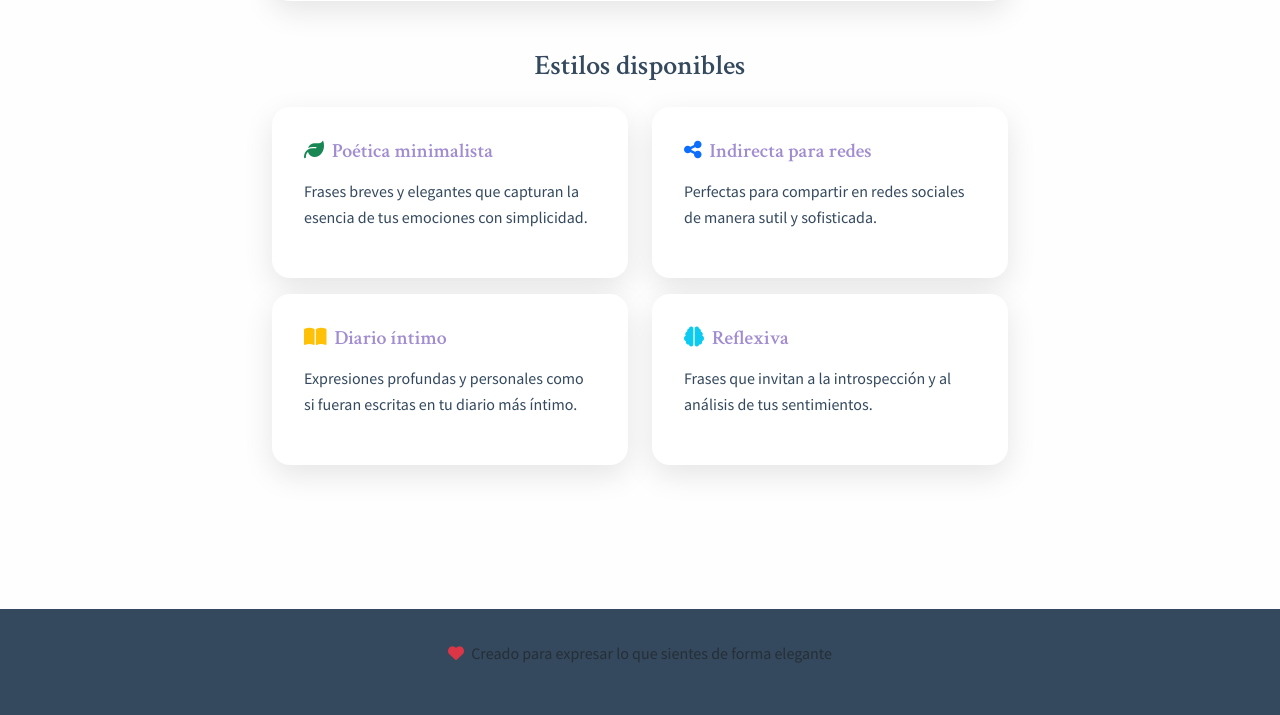
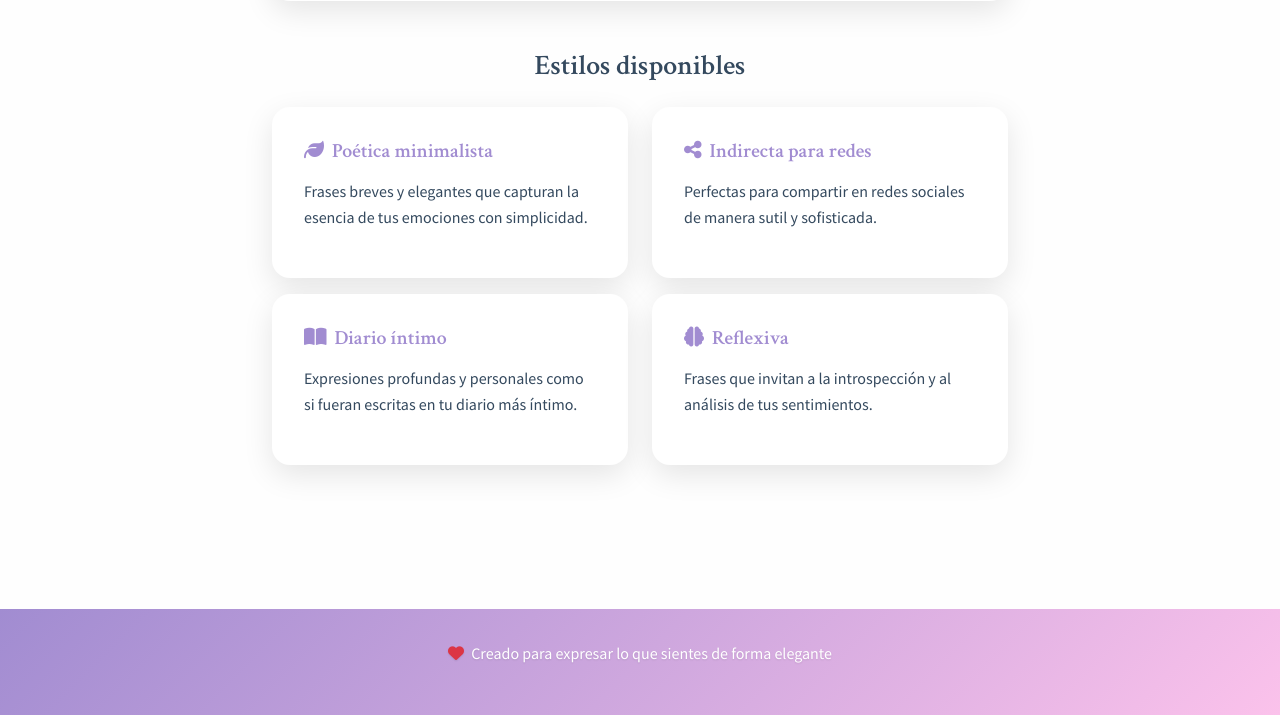
Before and after one commit to niamhcai17/emotional-echo, a Flask app: template templates/index.html in a window 1280 px wide. Shown: the part 746-1461 px from the top of the page. Run offline with Flask 3, Linux system fonts and the light colour scheme; the template is opened without the code that fills it, so the values that code supplies are empty; parts of the project's set-up code (start-up, migrations or seed data) failed here and were passed over; some libraries are stand-ins or nearby versions.

Commit message:
feat(ui): update favicon, refine footer and icons

```diff
--- a/static/css/style.css
+++ b/static/css/style.css
@@ -369,10 +369,16 @@ h1, h2, h3, h4, h5, h6 {
 
 /* Footer */
 .footer {
-    background: var(--text-primary);
+    background: var(--bg-gradient);
     color: white;
     padding: 2rem 0;
     margin-top: 4rem;
+}
+
+.footer p {
+    color: white;
+    font-weight: 500;
+    text-shadow: 0 1px 2px rgba(0,0,0,0.1);
 }
 
 /* Animations */
--- a/templates/base.html
+++ b/templates/base.html
@@ -5,6 +5,7 @@
     <meta charset="UTF-8">
     <meta name="viewport" content="width=device-width, initial-scale=1.0">
     <title>{% block title %}Entrelíneas{% endblock %}</title>
+    <link rel="icon" type="image/png" href="{{ url_for('static', filename='favicon.png') }}">
 
     <!-- Bootstrap CSS -->
     <link href="https://cdn.jsdelivr.net/npm/bootstrap@5.3.0/dist/css/bootstrap.min.css" rel="stylesheet">
@@ -101,7 +102,7 @@
     <!-- Footer -->
     <footer class="footer mt-5">
         <div class="container text-center">
-            <p class="text-muted">
+            <p>
                 <i class="fas fa-heart text-danger me-1"></i>
                 Creado para expresar lo que sientes de forma elegante
             </p>
--- a/templates/index.html
+++ b/templates/index.html
@@ -86,25 +86,25 @@
                 <div class="row">
                     <div class="col-md-6 mb-3">
                         <div class="style-card">
-                            <h5><i class="fas fa-leaf text-success me-2"></i>Poética minimalista</h5>
+                            <h5><i class="fas fa-leaf me-2"></i>Poética minimalista</h5>
                             <p>Frases breves y elegantes que capturan la esencia de tus emociones con simplicidad.</p>
                         </div>
                     </div>
                     <div class="col-md-6 mb-3">
                         <div class="style-card">
-                            <h5><i class="fas fa-share-alt text-primary me-2"></i>Indirecta para redes</h5>
+                            <h5><i class="fas fa-share-alt me-2"></i>Indirecta para redes</h5>
                             <p>Perfectas para compartir en redes sociales de manera sutil y sofisticada.</p>
                         </div>
                     </div>
                     <div class="col-md-6 mb-3">
                         <div class="style-card">
-                            <h5><i class="fas fa-book-open text-warning me-2"></i>Diario íntimo</h5>
+                            <h5><i class="fas fa-book-open me-2"></i>Diario íntimo</h5>
                             <p>Expresiones profundas y personales como si fueran escritas en tu diario más íntimo.</p>
                         </div>
                     </div>
                     <div class="col-md-6 mb-3">
                         <div class="style-card">
-                            <h5><i class="fas fa-brain text-info me-2"></i>Reflexiva</h5>
+                            <h5><i class="fas fa-brain me-2"></i>Reflexiva</h5>
                             <p>Frases que invitan a la introspección y al análisis de tus sentimientos.</p>
                         </div>
                     </div>
```
Also changed, not shown: static/favicon.png (added).
